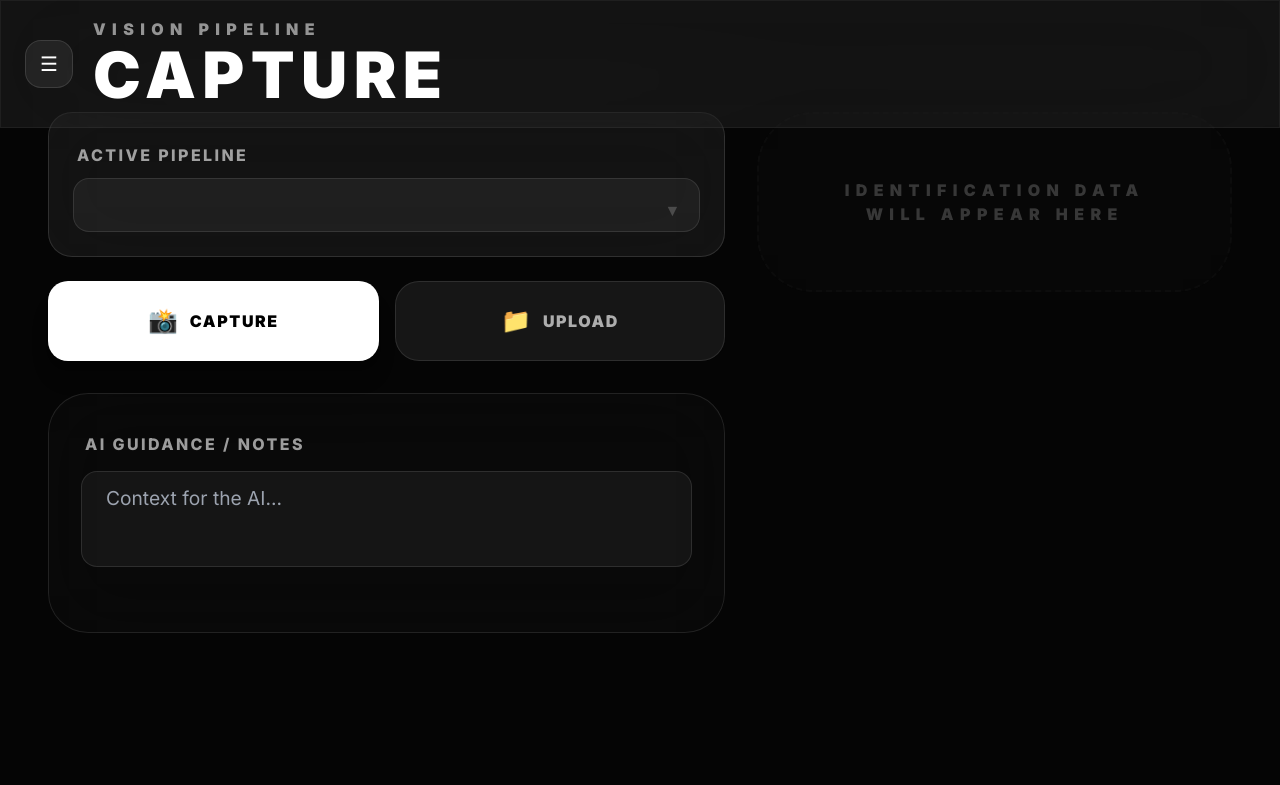
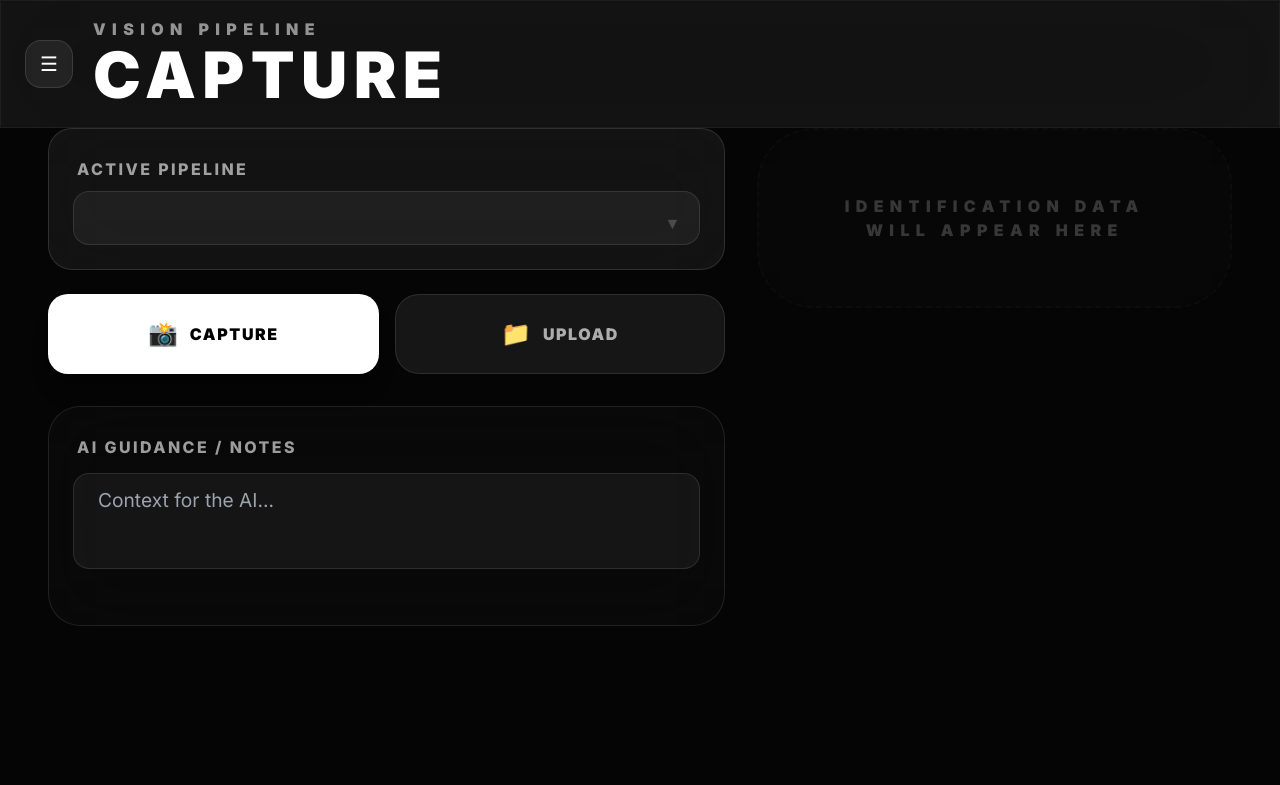
Before and after one commit to spelech/vision-pipeline, a FastAPI app: page / in a window 1280 px wide. Shown: the top 785 px of the page. Run offline with FastAPI, Linux system fonts and the light colour scheme; data that the repository does not hold is empty; some libraries are stand-ins or nearby versions.

Commit message:
V14: Tighten layout density, align search icons, and add JSON template formatting

```diff
--- a/src/templates/index.html
+++ b/src/templates/index.html
@@ -4,13 +4,14 @@
     <meta charset="UTF-8">
     <meta name="viewport" content="width=device-width, initial-scale=1.0, maximum-scale=1.0, user-scalable=no">
     <title>Vision Pipeline v3.2.0</title>
+    <script src="https://cdn.jsdelivr.net/npm/marked/marked.min.js"></script>
     <script src="https://cdn.tailwindcss.com"></script>
     <script defer src="https://cdn.jsdelivr.net/npm/alpinejs@3.x.x/dist/cdn.min.js"></script>
     <link href="https://fonts.googleapis.com/css2?family=Inter:wght@400;500;600;700;800;900&family=JetBrains+Mono:wght@400;700&display=swap" rel="stylesheet">
     <style>
         body { font-family: 'Inter', sans-serif; background-color: #050505; color: #fff; overflow-x: hidden; font-size: 15px; }
         @media (min-width: 1024px) {
-            body { font-size: 22px !important; }
+            body { font-size: 20px !important; }
             h1 { font-size: 4rem !important; }
             h2 { font-size: 1.5rem !important; }
             h3 { font-size: 2rem !important; }
@@ -73,7 +74,7 @@
     <!-- Side Navigation Menu -->
     <div x-show="showMenu" class="fixed inset-0 z-[1000] bg-black/70 backdrop-blur-md" x-cloak x-transition:enter="transition ease-out duration-300" x-transition:enter-start="opacity-0" x-transition:leave="transition ease-in duration-200" x-transition:leave-end="opacity-0">
         <div class="absolute left-0 top-0 bottom-0 w-80 glass border-r border-white/10 flex flex-col shadow-2xl" @click.away="showMenu = false" x-transition:enter="transition ease-out duration-300" x-transition:enter-start="-translate-x-full" x-transition:leave="transition ease-in duration-200" x-transition:leave-end="-translate-x-full">
-            <div class="p-10 border-b border-white/10 flex justify-between items-center bg-white/[0.02]">
+            <div class="p-6 border-b border-white/10 flex justify-between items-center bg-white/[0.02]">
                 <h2 class="text-[11px] font-black uppercase tracking-[0.3em] opacity-40">System Menu</h2>
                 <button @click="showMenu = false" class="text-white/40 hover:text-white text-xl">✕</button>
             </div>
@@ -87,13 +88,13 @@
                     </button>
                 </template>
             </div>
-            <div class="p-10 border-t border-white/10 text-center">
+            <div class="p-6 border-t border-white/10 text-center">
                 <p class="text-[9px] font-black uppercase tracking-[0.4em] opacity-20">Vision Pipeline v3.2.0</p>
             </div>
         </div>
     </div>
 
-    <main class="pt-28 pb-32 px-6 lg:px-12 w-full max-w-7xl mx-auto grid grid-cols-1 lg:grid-cols-12 gap-8">
+    <main class="pt-32 pb-32 px-6 lg:px-12 w-full max-w-7xl mx-auto grid grid-cols-1 lg:grid-cols-12 gap-8">
 
         <!-- Tab: Single Capture (Column 1) -->
         <div x-show="activeTab === 'capture'" class="lg:col-span-7 space-y-8" x-transition>
@@ -144,7 +145,7 @@
             </div>
 
             <!-- 3. Guidance & Identification Execution -->
-            <div class="glass p-8 rounded-[2.5rem] space-y-6 border-white/10 bg-white/[0.02]">
+            <div class="glass p-6 rounded-[2rem] space-y-6 border-white/10 bg-white/[0.02]">
                 <div class="space-y-3">
                     <label class="label-apple ml-1">AI Guidance / Notes</label>
                     <textarea x-model="textInfo" placeholder="Context for the AI..."
@@ -173,7 +174,7 @@
             </div>
 
             <template x-if="results">
-                <div class="glass p-10 lg:p-8 rounded-[3.5rem] lg:rounded-[2.5rem] space-y-10 border-blue-500/20 bg-blue-500/[0.03] shadow-2xl border-2 transition-all">
+                <div class="glass p-6 lg:p-4 rounded-[3.5rem] lg:rounded-[2.5rem] space-y-10 border-blue-500/20 bg-blue-500/[0.03] shadow-2xl border-2 transition-all">
                     <div class="flex justify-between items-start">
                         <div class="space-y-1">
                             <h2 class="text-3xl font-black tracking-tighter" x-text="form.product_name"></h2>
@@ -298,7 +299,7 @@
                                     <div class="w-12 h-12 border-3 border-white/10 border-t-white rounded-full animate-spin"></div>
                                 </div>
                             </div>
-                            <div class="p-10 flex-1 min-w-0 flex flex-col justify-center bg-white/[0.01]">
+                            <div class="p-6 flex-1 min-w-0 flex flex-col justify-center bg-white/[0.01]">
                                 <div class="flex justify-between items-start gap-6">
                                     <div class="truncate flex-1">
                                         <input type="text" x-model="item.edit_data.product_name" class="bg-transparent border-none p-0 text-2xl font-black focus:ring-0 w-full tracking-tighter text-white">
@@ -312,8 +313,8 @@
                         </div>
 
                         <!-- Item Card Expanded Details -->
-                        <div x-show="item.show_more" class="p-12 bg-white/[0.01] space-y-12 lg:space-y-8 border-t border-white/10" x-transition>
-                            <div class="grid grid-cols-1 md:grid-cols-2 gap-10">
+                        <div x-show="item.show_more" class="p-6 bg-white/[0.01] space-y-12 lg:space-y-8 border-t border-white/10" x-transition>
+                            <div class="grid grid-cols-1 md:grid-cols-2 gap-6">
                                 <div class="space-y-4">
                                     <label class="label-apple ml-2">Inventory Placement</label>
                                     <select x-model="item.edit_data.location" class="w-full bg-white/5 border border-white/10 rounded-[1.5rem] px-6 py-5 text-xs font-bold outline-none focus:bg-white/10 transition-all text-white appearance-none">
@@ -350,15 +351,16 @@
 
         <!-- Tab: Archive Search -->
         <div x-show="activeTab === 'search'" class="lg:col-span-12 max-w-5xl mx-auto space-y-10 pt-8 pb-32" x-transition>
-            <div class="glass p-10 lg:p-8 rounded-[3.5rem] lg:rounded-[2.5rem] space-y-8 bg-white/[0.02]">
+            <div class="glass p-8 rounded-[3.5rem] space-y-8 bg-white/[0.02]">
                 <h2 class="text-[11px] font-black uppercase tracking-[0.5em] mb-4 text-white/30">Archive Retrieval</h2>
-                <div class="flex flex-col sm:flex-row gap-5">
-                    <div class="relative flex-1">
-                        <input type="text" x-model="searchQuery" @keyup.enter="runSearch()" placeholder="Search metadata archives (use % as wildcard)..." class="w-full bg-white/5 border border-white/10 rounded-[1.75rem] p-6 lg:p-4 pl-16 text-sm lg:text-base focus:outline-none focus:border-blue-500/50 transition-all">
-                        <span class="absolute left-6 top-6 text-2xl opacity-40">🔍</span>
+                <div class="flex flex-col sm:flex-row gap-3">
+                    <div class="glass-dark flex-1 flex items-center px-5 rounded-2xl border border-white/10 focus-within:border-blue-500/50 transition-all">
+                        <span class="text-xl opacity-30 mr-4">🔍</span>
+                        <input type="text" x-model="searchQuery" @keyup.enter="runSearch()" placeholder="Search metadata archives..." class="flex-1 bg-transparent border-none py-4 text-sm focus:ring-0 outline-none">
                     </div>
-                    <button @click="runSearch()" class="btn-apple px-12 py-6 text-[11px] font-black uppercase tracking-[0.2em] shadow-2xl active:scale-95 transition-all">Search</button>
+                    <button @click="runSearch()" class="btn-apple px-10 py-4 text-[10px] font-black uppercase tracking-widest shadow-xl">Search</button>
                 </div>
+            </div>
             </div>
 
             <div class="grid grid-cols-1 gap-6">
@@ -396,9 +398,9 @@
                 </div>
             </div>
 
-            <div class="grid grid-cols-1 gap-10">
+            <div class="grid grid-cols-1 gap-6">
                 <template x-for="p in pipelines" :key="p.id">
-                    <div class="glass p-12 lg:p-8 rounded-[4rem] lg:rounded-[2.5rem] space-y-12 lg:space-y-8 group hover:border-white/20 transition-all shadow-2xl relative overflow-hidden border-2 border-white/5">
+                    <div class="glass p-6 lg:p-8 rounded-[4rem] lg:rounded-[2.5rem] space-y-12 lg:space-y-8 group hover:border-white/20 transition-all shadow-2xl relative overflow-hidden border-2 border-white/5">
                         <div class="flex flex-col md:flex-row justify-between items-start md:items-center gap-8">
                             <div class="space-y-2">
                                 <div class="flex items-center gap-4">
@@ -452,7 +454,7 @@
                 <!-- Image Optimization -->
                 <section class="space-y-6 text-center md:text-left">
                     <label class="label-apple">Image Processing</label>
-                    <div class="glass p-8 rounded-[2.5rem] space-y-8 bg-black/20">
+                    <div class="glass p-6 rounded-[2rem] space-y-8 bg-black/20">
                         <div class="flex justify-between items-center">
                             <span class="text-[11px] font-black uppercase text-white/40 tracking-widest">Res Limit (px)</span>
                             <input type="number" x-model="imageOptimization.max_dimension" class="w-24 bg-black/60 border border-white/10 rounded-xl p-3 text-sm text-center font-bold">
@@ -470,7 +472,7 @@
                 <!-- Model Management -->
                 <section class="space-y-6">
                     <label class="label-apple">AI Model Core</label>
-                    <div class="glass p-8 rounded-[2.5rem] space-y-6 bg-black/20">
+                    <div class="glass p-6 rounded-[2rem] space-y-6 bg-black/20">
                         <div class="space-y-4">
                             <span class="text-[9px] font-black uppercase text-white/30">Model Registry</span>
                             <div class="space-y-2 max-h-64 overflow-y-auto no-scrollbar">
@@ -500,12 +502,15 @@
             <!-- Prompt Templates Section -->
             <section class="space-y-8">
                 <label class="label-apple">Contextual Prompt Engineering</label>
-                <div class="grid grid-cols-1 gap-10">
+                <div class="grid grid-cols-1 gap-6">
                     <template x-for="p in promptTemplates" :key="p.id">
-                        <div class="glass p-10 rounded-[3rem] space-y-8 bg-white/[0.01] group border-white/5 border-2 hover:border-blue-500/20 transition-all shadow-2xl">
+                        <div class="glass p-6 rounded-[3rem] space-y-8 bg-white/[0.01] group border-white/5 border-2 hover:border-blue-500/20 transition-all shadow-2xl">
                             <div class="flex justify-between items-center border-b border-white/5 pb-6">
-                                <input type="text" x-model="p.name" class="bg-transparent border-none p-0 text-xl font-black uppercase text-blue-400 focus:ring-0 tracking-[0.2em] w-3/4">
-                                <button @click="promptTemplates = promptTemplates.filter(x => x.id !== p.id); saveConfig();" class="text-red-500/40 hover:text-red-500 text-xs font-black uppercase tracking-widest transition-colors">Delete Asset</button>
+                                <input type="text" x-model="p.name" class="bg-transparent border-none p-0 text-sm font-black uppercase text-blue-400 focus:ring-0 tracking-widest w-2/3">
+                                <div class="flex gap-4">
+                                    <button @click="prettifyTemplate(p)" class="text-blue-500/50 hover:text-blue-400 text-[8px] font-black uppercase">Format JSON</button>
+                                    <button @click="promptTemplates = promptTemplates.filter(x => x.id !== p.id); saveConfig();" class="text-red-500/40 hover:text-red-500 text-xs font-black uppercase">Delete</button>
+                                </div>
                             </div>
                             <div class="space-y-4">
                                 <span class="text-[9px] font-black uppercase tracking-widest text-white/20">System Instructions</span>
@@ -530,7 +535,7 @@
     <div x-show="editingPipeline" class="fixed inset-0 z-[1200] bg-black/90 flex items-center justify-center p-6 backdrop-blur-3xl" x-cloak x-transition>
         <template x-if="editingPipeline">
             <div class="glass w-full max-w-4xl rounded-[4rem] overflow-hidden flex flex-col max-h-full border-2 border-white/10 shadow-2xl shadow-blue-500/10">
-                <div class="p-12 border-b border-white/10 flex justify-between items-center bg-white/[0.02]">
+                <div class="p-6 border-b border-white/10 flex justify-between items-center bg-white/[0.02]">
                     <div class="space-y-1">
                         <h2 class="font-black tracking-[0.5em] uppercase text-[10px] opacity-40">Neural Configuration</h2>
                         <h3 class="text-3xl font-black tracking-tighter text-blue-400" x-text="editingPipeline.name"></h3>
@@ -538,7 +543,7 @@
                     <button @click="editingPipeline = null" class="w-16 h-16 rounded-[1.5rem] glass-dark flex items-center justify-center text-xl active:scale-90 transition-all">✕</button>
                 </div>
 
-                <div class="p-12 overflow-y-auto no-scrollbar space-y-12 lg:space-y-8">
+                <div class="p-6 overflow-y-auto no-scrollbar space-y-12 lg:space-y-8">
                     <div class="space-y-4">
                         <label class="label-apple ml-2">Pipeline Identification</label>
                         <input type="text" x-model="editingPipeline.name" class="w-full bg-white/5 border border-white/10 rounded-[2rem] p-7 text-lg font-black tracking-tight focus:outline-none focus:border-blue-500/50 shadow-inner text-white">
@@ -568,7 +573,7 @@
                     </div>
 
                     <div class="space-y-10 pt-4 border-t border-white/5">
-                        <div class="grid grid-cols-1 lg:grid-cols-2 gap-10">
+                        <div class="grid grid-cols-1 lg:grid-cols-2 gap-6">
                             <div class="space-y-5">
                                 <label class="label-apple ml-4">Vision Model (Default)</label>
                                 <div class="relative">
@@ -582,7 +587,7 @@
                             </div>
                         </div>
 
-                        <div class="grid grid-cols-1 lg:grid-cols-2 gap-10">
+                        <div class="grid grid-cols-1 lg:grid-cols-2 gap-6">
                             <div class="space-y-5">
                                 <span class="label-apple ml-4">Vision Node Prompt</span>
                                 <textarea x-model="editingPipeline.schema.vision_prompt.default" class="w-full h-[40rem] bg-black/60 border border-white/10 rounded-[2.5rem] p-8 text-[16px] font-mono text-white/80 focus:outline-none focus:border-blue-500/50 leading-relaxed no-scrollbar shadow-inner"></textarea>
@@ -595,7 +600,7 @@
                     </div>
                 </div>
 
-                <div class="p-12 border-t border-white/10 flex flex-col sm:flex-row gap-6 bg-black/40">
+                <div class="p-6 border-t border-white/10 flex flex-col sm:flex-row gap-6 bg-black/40">
                     <button @click="editingPipeline = null" class="flex-1 px-10 py-7 rounded-[2.25rem] font-black text-xs uppercase tracking-widest text-white/40 hover:bg-white/5 transition-all">Discard Changes</button>
                     <button @click="savePipelineChanges()" class="flex-[2] btn-apple py-7 rounded-[2.25rem] font-black text-xs uppercase tracking-[0.5em] shadow-2xl active:scale-95 transition-all">Sync to Registry</button>
                 </div>
@@ -653,6 +658,15 @@
                 imageOptimization: { max_dimension: 1024, quality: 85 },
                 showSettings: false,
                 vibrate(ms=50) { if (navigator.vibrate) navigator.vibrate(ms); },
+                                prettifyTemplate(p) {
+                    try {
+                        const obj = JSON.parse(p.prompt);
+                        p.prompt = JSON.stringify(obj, null, 4);
+                        this.notify('JSON Formatted');
+                    } catch (e) {
+                        this.notify('Invalid JSON structure', 'error');
+                    }
+                },
 
                 getSortedModels() {
                     return [...this.modelFavorites].sort((a, b) => {
```
